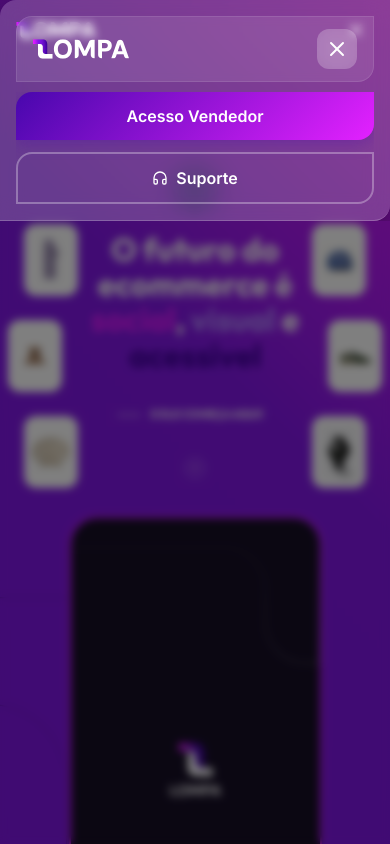
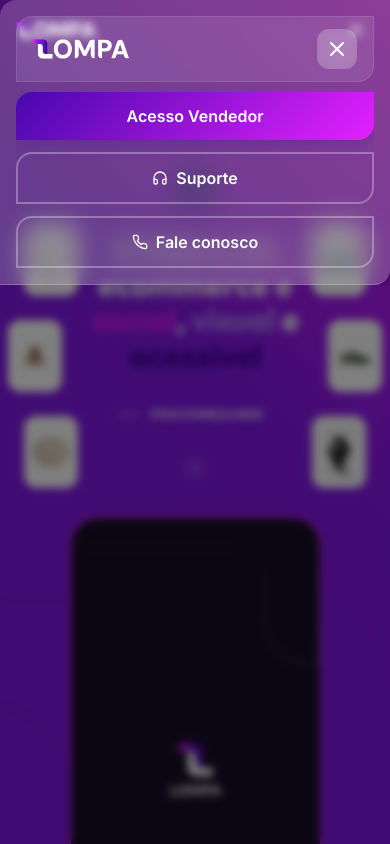
Before and after one commit to rafaelliao/landingPageLompa_Final, a Next.js app: page / in a window 390 px wide. Both pictures are taken after a click on the button 337 px from the left and 49 px from the top of the page. Shown: the top 844 px of the page. Built offline with nearby package versions, Linux system fonts and the light colour scheme.

Commit message:
feat: adicionar link acesso vendedor e botão fale conosco mobile - links para painel admin e WhatsApp

```diff
--- a/src/components/Navigation.tsx
+++ b/src/components/Navigation.tsx
@@ -146,17 +146,18 @@ export default function Navigation({ items, className }: NavigationProps) {
               <HeadphonesIcon className="w-4 h-4" />
               </div>
             </button>
-            <button
+            <a
+              href="https://stage.seller-admin.lompa.com.br/login"
+              target="_blank"
+              rel="noopener noreferrer"
               className="flex items-center justify-center px-6 py-3 button-custom-rounded text-white transition-all duration-200 font-semibold"
               style={{
                 background: 'linear-gradient(135deg, #4807AD 0%, #E321FF 100%)',
                 boxShadow: '0 4px 15px rgba(72, 7, 173, 0.3)'
               }}
-              onClick={() => {
-              }}
             >
               Acesso Vendedor
-            </button>
+            </a>
           </div>
 
           {/* Mobile Menu Button */}
@@ -222,7 +223,10 @@ export default function Navigation({ items, className }: NavigationProps) {
 
                 {/* Botões de Ação */}
                 <div className="flex flex-col space-y-3 mt-8">
-                  <button
+                  <a
+                    href="https://stage.seller-admin.lompa.com.br/login"
+                    target="_blank"
+                    rel="noopener noreferrer"
                     className="flex items-center justify-center w-full py-3 button-custom-rounded text-white transition-all duration-200 font-semibold"
                     style={{
                       background: 'linear-gradient(135deg, #4807AD 0%, #E321FF 100%)',
@@ -233,7 +237,7 @@ export default function Navigation({ items, className }: NavigationProps) {
                     }}
                   >
                     Acesso Vendedor
-                    </button>
+                    </a>
 
                     <button
                       className="flex items-center justify-center w-full py-3 button-custom-rounded border-2 border-white/30 text-white hover:border-white/60 hover:bg-white/10 transition-all duration-200 font-semibold"
@@ -244,6 +248,19 @@ export default function Navigation({ items, className }: NavigationProps) {
                     <HeadphonesIcon className="w-4 h-4 mr-2" />
                     Suporte
                     </button>
+
+                    <a
+                      href="https://wa.me/5511934380061"
+                      target="_blank"
+                      rel="noopener noreferrer"
+                      className="flex items-center justify-center w-full py-3 button-custom-rounded border-2 border-white/30 text-white hover:border-white/60 hover:bg-white/10 transition-all duration-200 font-semibold"
+                      onClick={() => {
+                        setIsOpen(false)
+                      }}
+                    >
+                      <Phone className="w-4 h-4 mr-2" />
+                      Fale conosco
+                    </a>
                   </div>
                 </div>
               </div>
```
